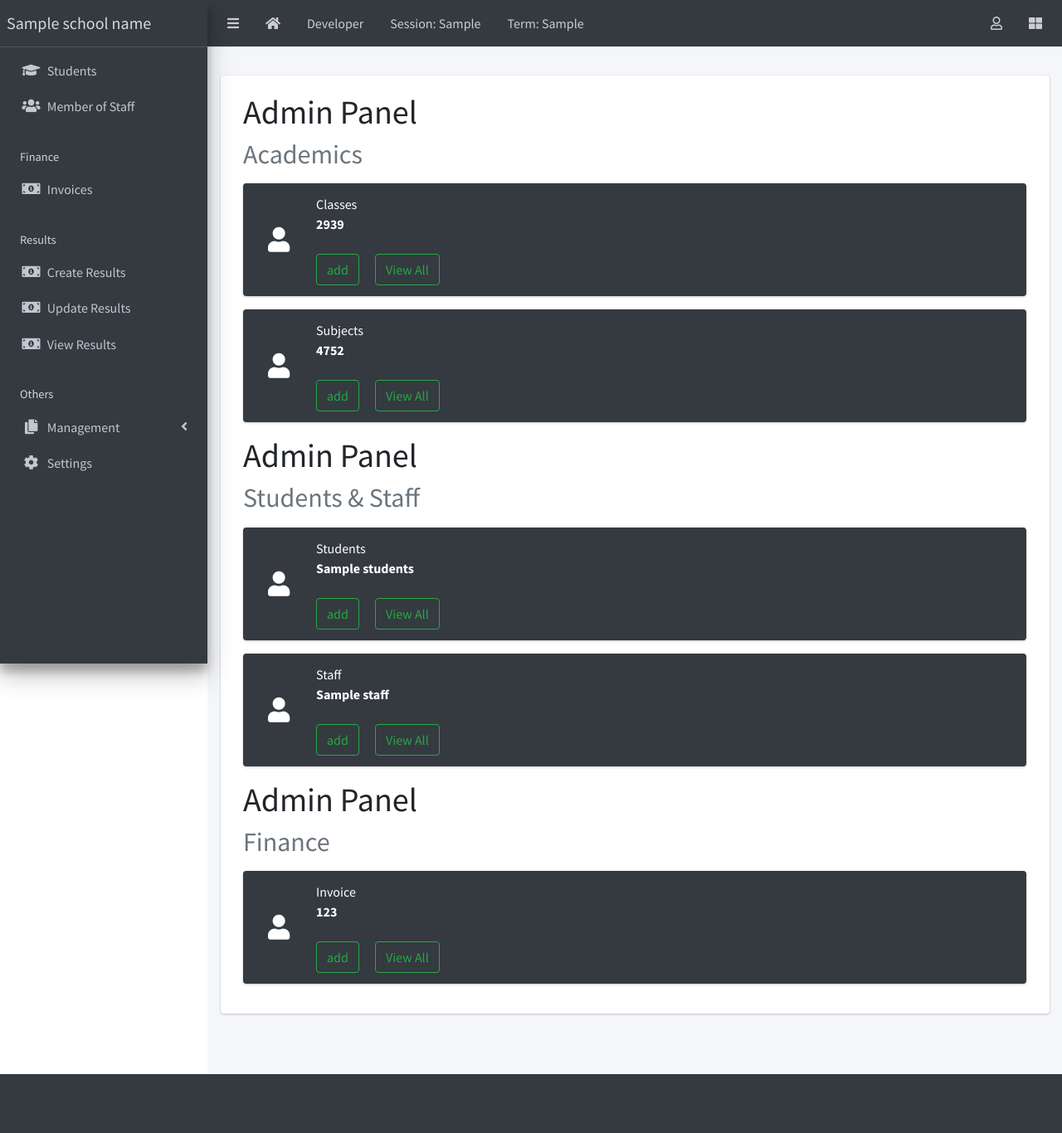
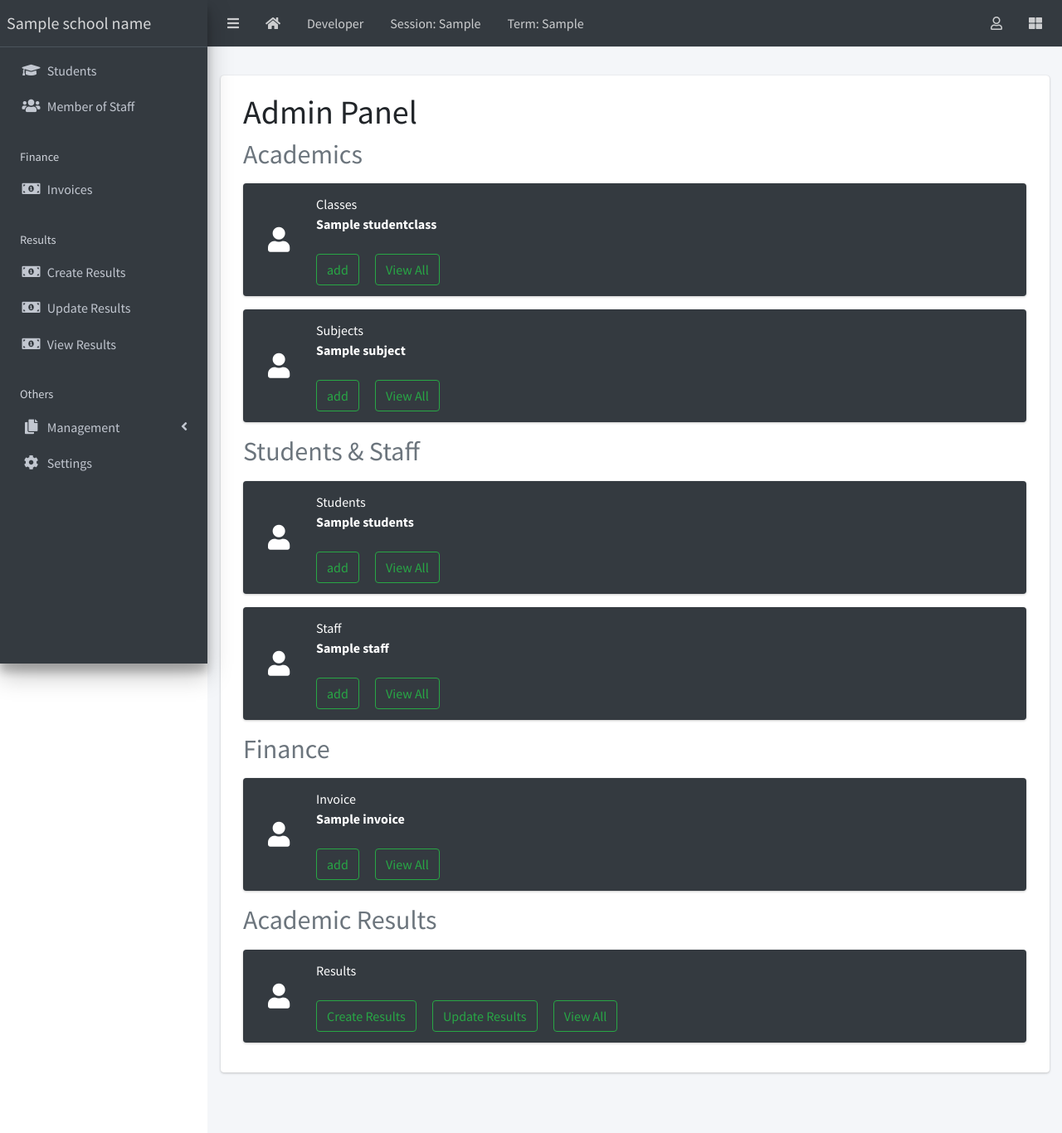
Before and after one commit to ChrisAchinga/mySchool, a Django app: template templates/index.html in a window 1280 px wide. Shown: the whole page at 83% size. Before the commit the page ends 1295 px from the top, so only its background shows below. Run offline with Django 3.2, Linux system fonts and the light colour scheme; the template is opened without the code that fills it: most values are stand-ins (such as "Sample title", 1, 10 or a date in 2020); some libraries are stand-ins or nearby versions.

Commit message:
link updaye

```diff
--- a/templates/index.html
+++ b/templates/index.html
@@ -13,10 +13,10 @@
       <span class="info-box-icon"><i class="fa fa-user"></i></span>
       <div class="info-box-content">
         <span class="info-box-text">Classes</span>
-        <span class="info-box-number">2939</span>
+        <span class="info-box-number">{{ studentclass }}</span>
         <div class="mt-4">
-          <a href="" class="btn btn-outline-success mr-3"> add  </a>
-          <a href="" class="btn btn-outline-success"> View All  </a>
+          <a href="{% url 'class-create' %}" class="btn btn-outline-success mr-3"> add  </a>
+          <a href="{% url 'classes' %}" class="btn btn-outline-success"> View All  </a>
         </div>
       </div>
     </div>
@@ -25,10 +25,10 @@
       <span class="info-box-icon"><i class="fa fa-user"></i></span>
       <div class="info-box-content">
         <span class="info-box-text">Subjects</span>
-        <span class="info-box-number">4752</span>
+        <span class="info-box-number">{{ subject }}</span>
         <div class="mt-4">
-          <a href="" class="btn btn-outline-success mr-3"> add  </a>
-          <a href="" class="btn btn-outline-success"> View All  </a>
+          <a href="{% url 'subject-create' %}" class="btn btn-outline-success mr-3"> add  </a>
+          <a href="{% url 'subjects' %}" class="btn btn-outline-success"> View All  </a>
         </div>
       </div>
     </div>
@@ -36,7 +36,6 @@
 
 <div id='student-staff'>
   <div class="container mb-3">
-    <h1>Admin Panel</h1>
     <h2 class="text-muted">Students & Staff</h2>
   </div>
 
@@ -59,8 +58,8 @@
         <span class="info-box-text">Staff</span>
         <span class="info-box-number">{{ staff }}</span>
         <div class="mt-4">
-          <a href="" class="btn btn-outline-success mr-3"> add  </a>
-          <a href="" class="btn btn-outline-success"> View All  </a>
+          <a href="{% url 'staff-create' %}" class="btn btn-outline-success mr-3"> add  </a>
+          <a href="{% url 'staff-list' %}" class="btn btn-outline-success"> View All  </a>
         </div>
       </div>
     </div>
@@ -68,7 +67,6 @@
 
 <div id='finance'>
   <div class="container mb-3">
-    <h1>Admin Panel</h1>
     <h2 class="text-muted">Finance</h2>
   </div>
 
@@ -77,10 +75,29 @@
       <span class="info-box-icon"><i class="fa fa-user"></i></span>
       <div class="info-box-content">
         <span class="info-box-text">Invoice</span>
-        <span class="info-box-number">123</span>
+        <span class="info-box-number">{{invoice}}</span>
         <div class="mt-4">
-          <a href="" class="btn btn-outline-success mr-3"> add  </a>
-          <a href="" class="btn btn-outline-success"> View All  </a>
+          <a href="{% url 'invoice-create' %}" class="btn btn-outline-success mr-3"> add  </a>
+          <a href="{% url 'invoice-list' %}" class="btn btn-outline-success"> View All  </a>
+        </div>
+      </div>
+    </div>
+</div>
+
+<div id='finance'>
+  <div class="container mb-3">
+    <h2 class="text-muted">Academic Results</h2>
+  </div>
+
+  <div class="container">
+    <div class="info-box bg-dark">
+      <span class="info-box-icon"><i class="fa fa-user"></i></span>
+      <div class="info-box-content">
+        <span class="info-box-text">Results</span>
+        <div class="mt-4">
+          <a href="{% url 'create-result' %}" class="btn btn-outline-success mr-3"> Create Results  </a>
+          <a href="{% url 'edit-results' %}" class="btn btn-outline-success mr-3"> Update Results  </a>
+          <a href="{% url 'view-results' %}" class="btn btn-outline-success"> View All  </a>
         </div>
       </div>
     </div>
```
